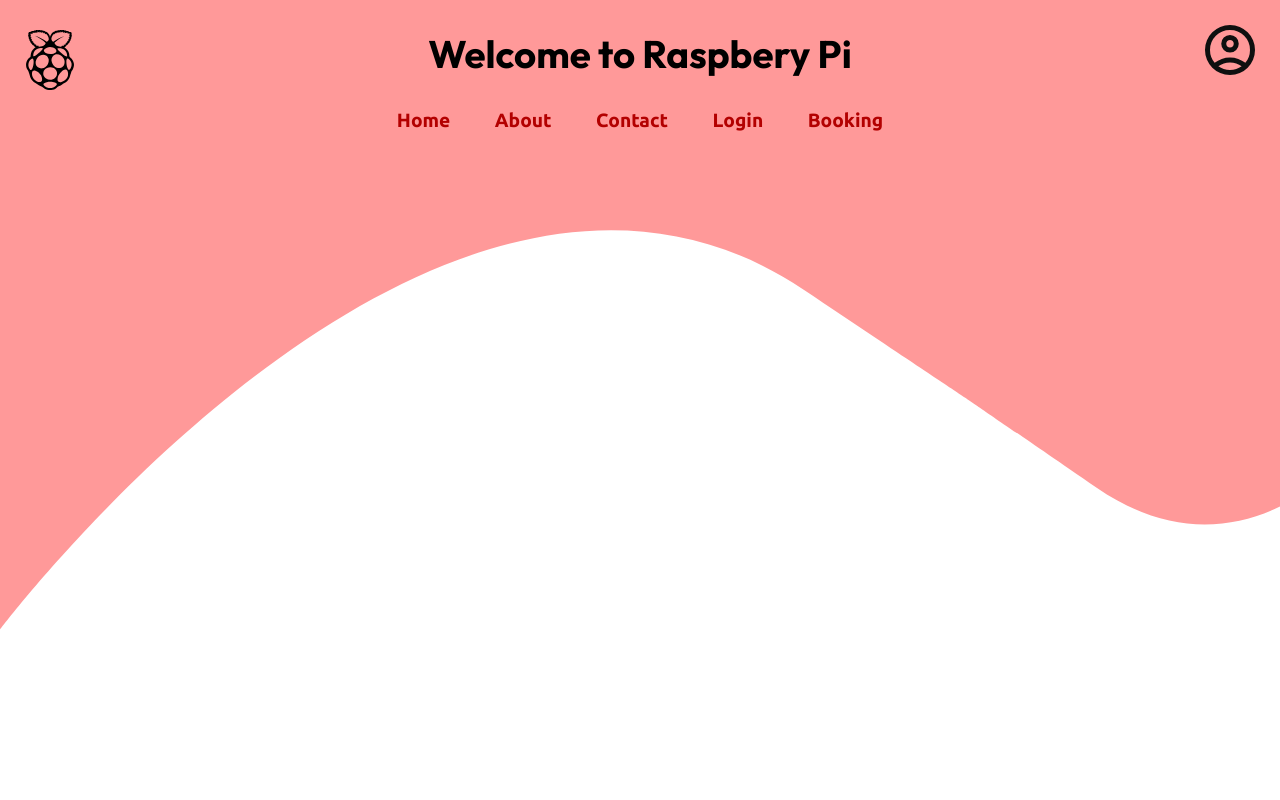
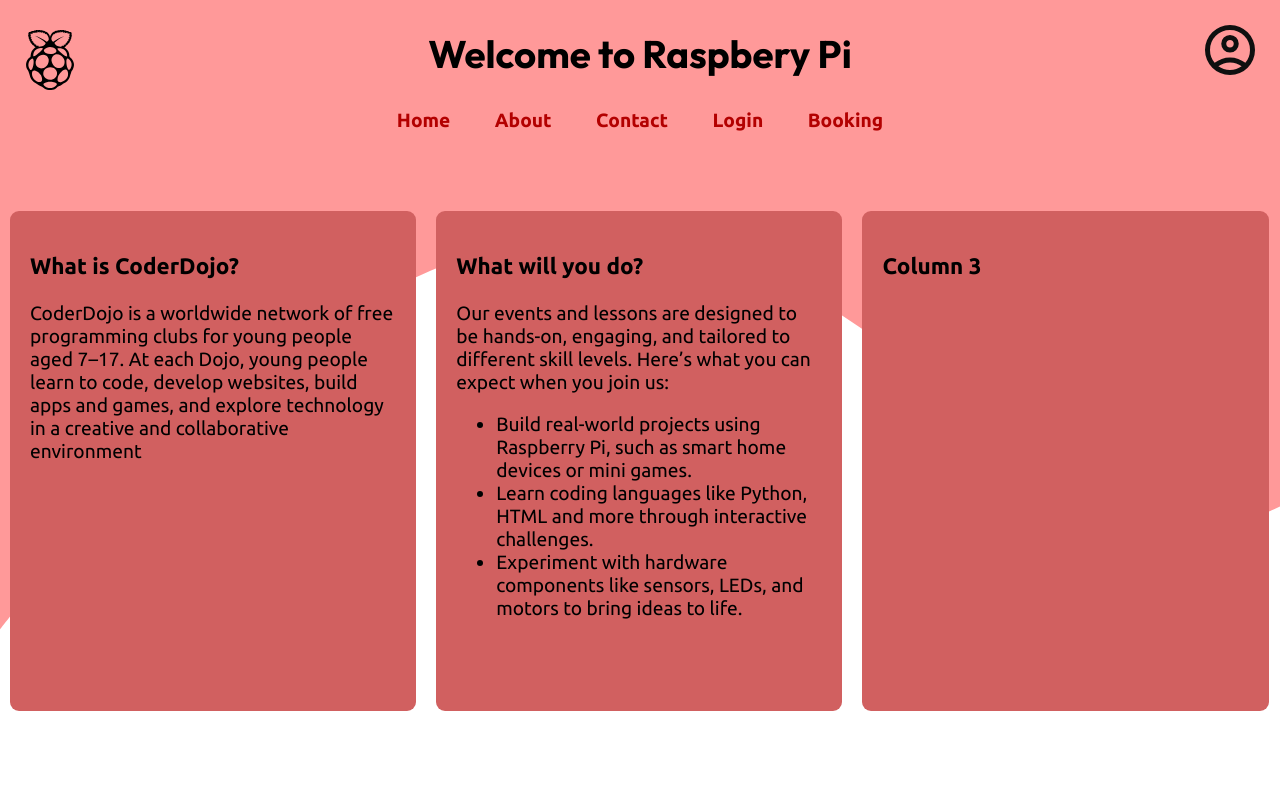
Before and after one commit to randomatoms/FlaskProject, a Flask app: page / in a window 1280 px wide. Run offline with Flask 3, Linux system fonts and the light colour scheme.

Commit message:
column layout

```diff
--- a/static/home.css
+++ b/static/home.css
@@ -130,3 +130,24 @@
 .account-icon:hover{
     filter: invert(13%) sepia(59%) saturate(6997%) hue-rotate(357deg) brightness(79%) contrast(113%);
 }
+
+.column{
+    float: left;
+    width: calc(33.3% - 20px);
+    padding: 20px;
+    box-sizing: border-box;
+    background-color: #d16060;
+    border-radius: 9px;
+    margin: 10px;
+    height: 500px;
+}
+
+.row:after{
+    content: "";
+    display: table;
+    clear: both;
+}
+
+.row{
+    margin: 5% 0;
+}
--- a/templates/home.html
+++ b/templates/home.html
@@ -6,7 +6,6 @@
     <link rel="stylesheet" type="text/css" href="{{ url_for('static', filename='home.css') }}">
 </head>
 <body>
-
     <div class="background-svg"></div>
     <div class="raspbery-icon"></div>
     <div class="account-dropdown">
@@ -23,6 +22,7 @@
     </div>
 
     <h1>Welcome to Raspbery Pi</h1>
+
     <nav>
         <a href="{{ url_for('home') }}">Home</a>
         <a href="{{ url_for('about') }}">About</a>
@@ -31,6 +31,27 @@
         <a href="{{ url_for('booking') }}">Booking</a>
     </nav>
 
+    <div class="row">
+        <div class="column">
+            <h3>What is CoderDojo?</h3>
+            <p>CoderDojo is a worldwide network of free programming clubs for young people aged 7–17. At each Dojo, young people learn to code, develop websites, build apps and games, and explore technology in a creative and collaborative environment</p>
+        </div>
+
+        <div class="column">
+            <h3>What will you do?</h3>
+            <p>Our events and lessons are designed to be hands-on, engaging, and tailored to different skill levels. Here’s what you can expect when you join us:</p>
+            <ul>
+                <li>Build real-world projects using Raspberry Pi, such as smart home devices or mini games.</li>
+                <li>Learn coding languages like Python, HTML and more through interactive challenges.</li>
+                <li>Experiment with hardware components like sensors, LEDs, and motors to bring ideas to life.</li>
+            </ul>
+        </div>
+
+        <div class="column">
+            <h3>Column 3</h3>
+        </div>
+    </div>
+
     <script src="{{ url_for('static', filename='home.js')}}"></script>
 </body>
 </html>
```
